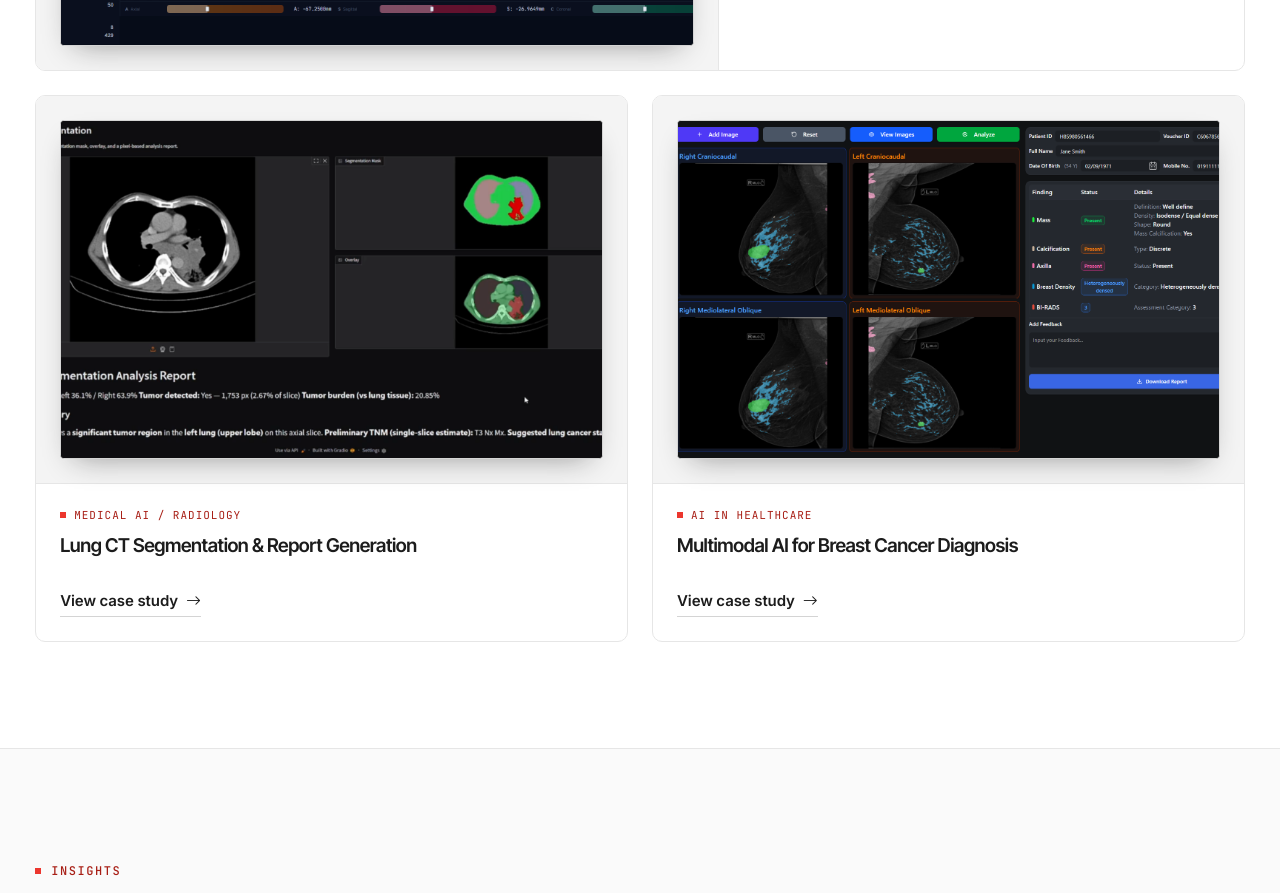
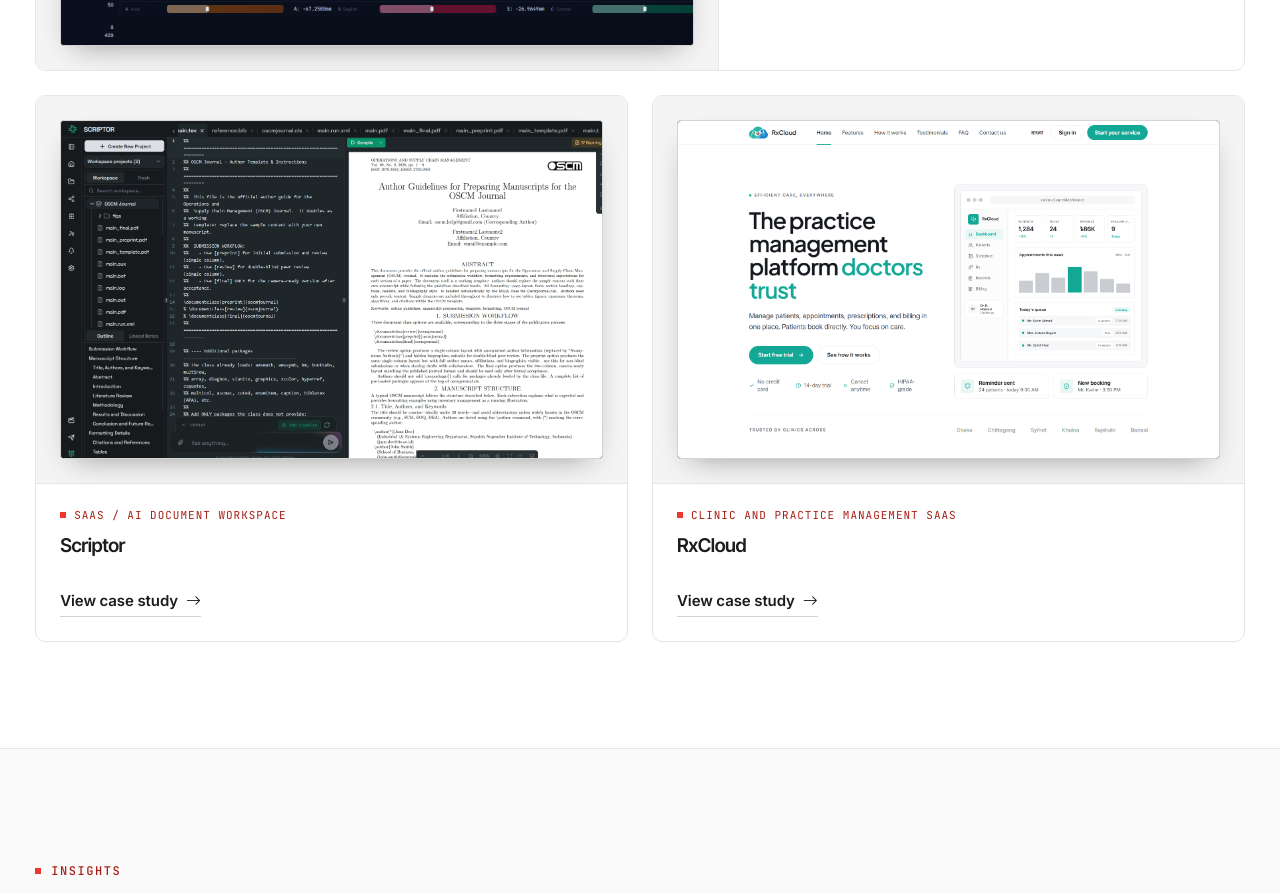
Before and after one commit to BigMatrixLab/Big-Matrix-Solutions, a React (Vite) app: page / in a window 1280 px wide. Shown: the part 4840-5733 px from the top of the page. Built offline with nearby package versions, Linux system fonts and the light colour scheme.

Commit message:
Update FEATURED_IDS in PortfolioArea component

```diff
--- a/src/components/PortfolioArea.jsx
+++ b/src/components/PortfolioArea.jsx
@@ -4,7 +4,7 @@ import SectionHead from './SectionHead';
 import { projectData } from '../data/content';
 
 // Curated selection: the first id is the lead item, the rest sit below it.
-const FEATURED_IDS = ['3', '4', '2'];
+const FEATURED_IDS = ['3', '1', '5'];
 
 const ShowItem = ({ item, lead = false }) => (
     <article className={`bm-show${lead ? ' bm-show--lead' : ''}`}>
```
